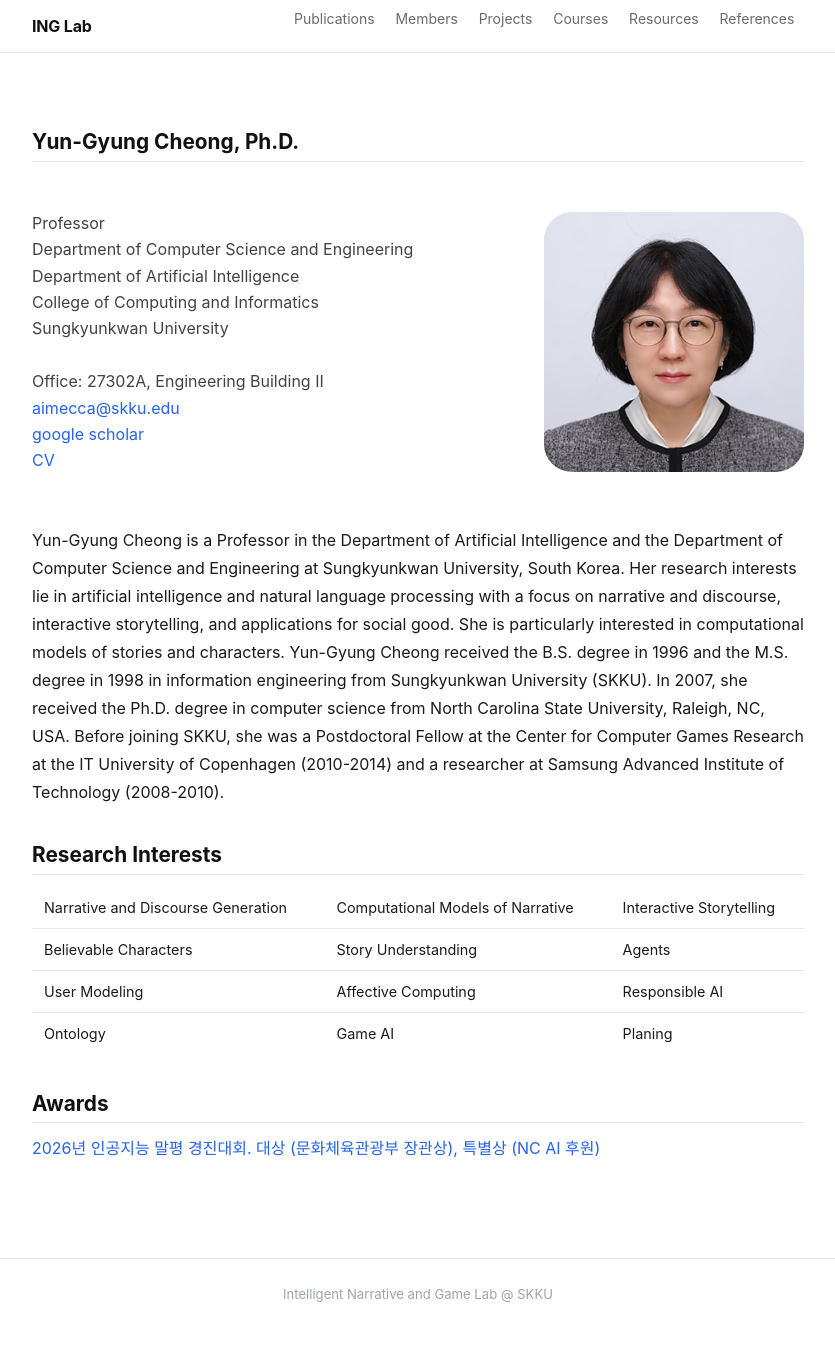
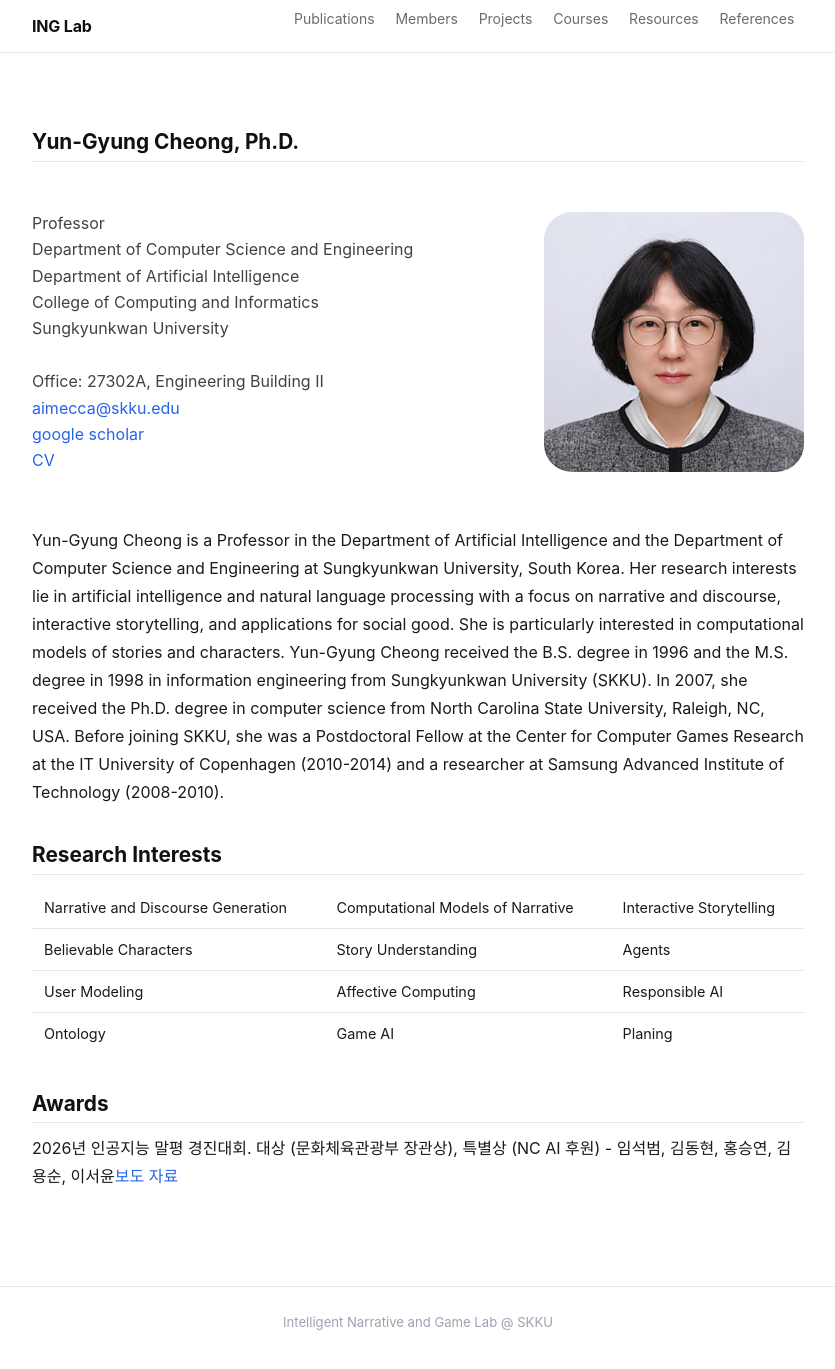
Before and after one commit to inglab/inglab.github.io, a Jekyll site: the page built from index.md, in a window 1280 px wide and 1374 px high. Shown: the top 1369 px of the window, without its empty margins (222-1057 px from the left). Built offline with Jekyll 4.4.1, drawn with Linux system fonts in a browser that asks for light colours.

Commit message:
Update index.md

```diff
--- a/index.md
+++ b/index.md
@@ -126,4 +126,4 @@
 |            Ontology                |              Game AI              | Planing                  |
 
 ## Awards
-<a href="https://www.korean.go.kr/front/board/boardStandardView.do?board_id=6&mn_id=184&b_seq=1071&pageIndex=1">2026년 인공지능 말평 경진대회. 대상 (문화체육관광부 장관상), 특별상 (NC AI 후원)</a><br>
+2026년 인공지능 말평 경진대회. 대상 (문화체육관광부 장관상), 특별상 (NC AI 후원) - 임석범, 김동현, 홍승연, 김용순, 이서윤<a href="https://www.korean.go.kr/front/board/boardStandardView.do?board_id=6&mn_id=184&b_seq=1071&pageIndex=1">보도 자료</a><br>
```
